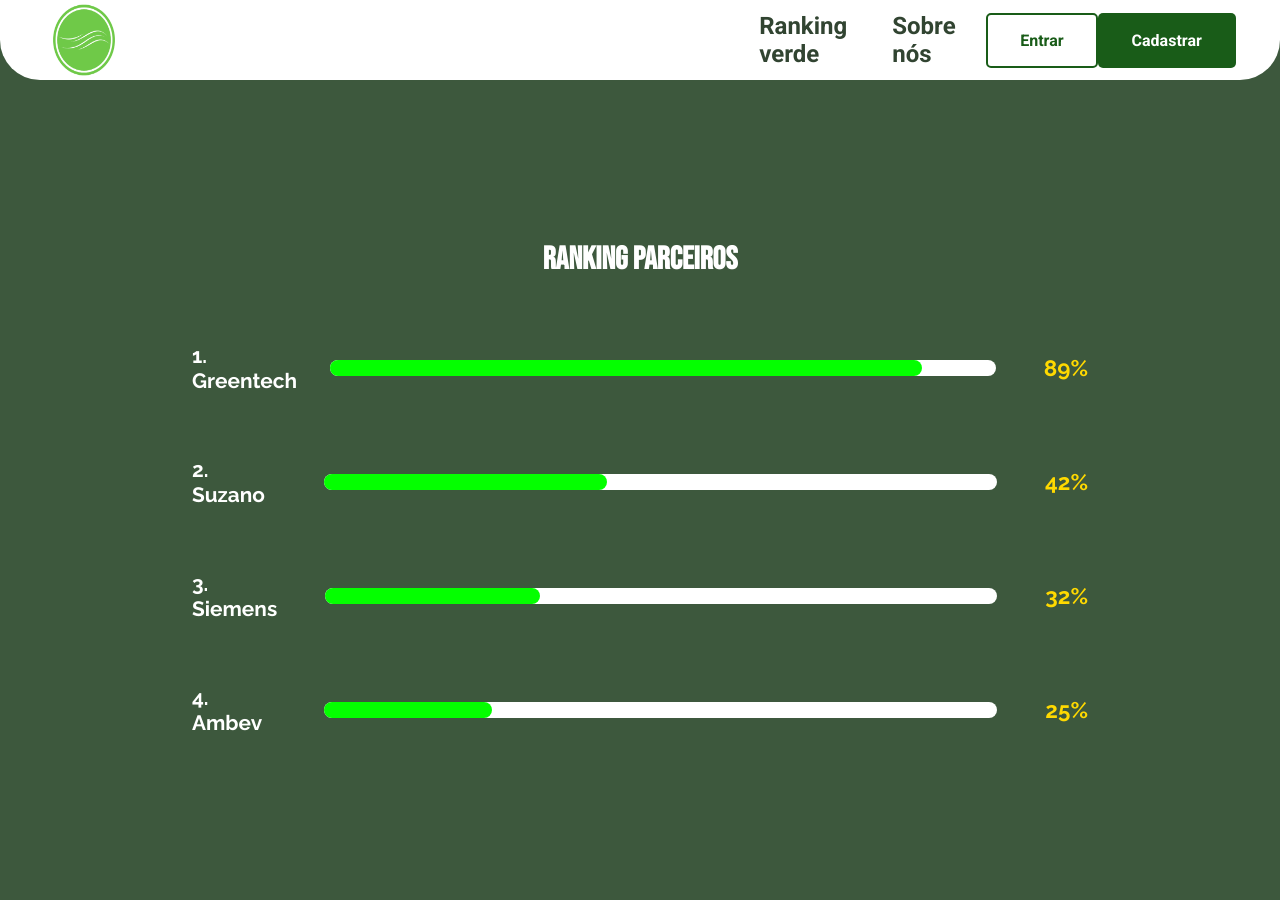
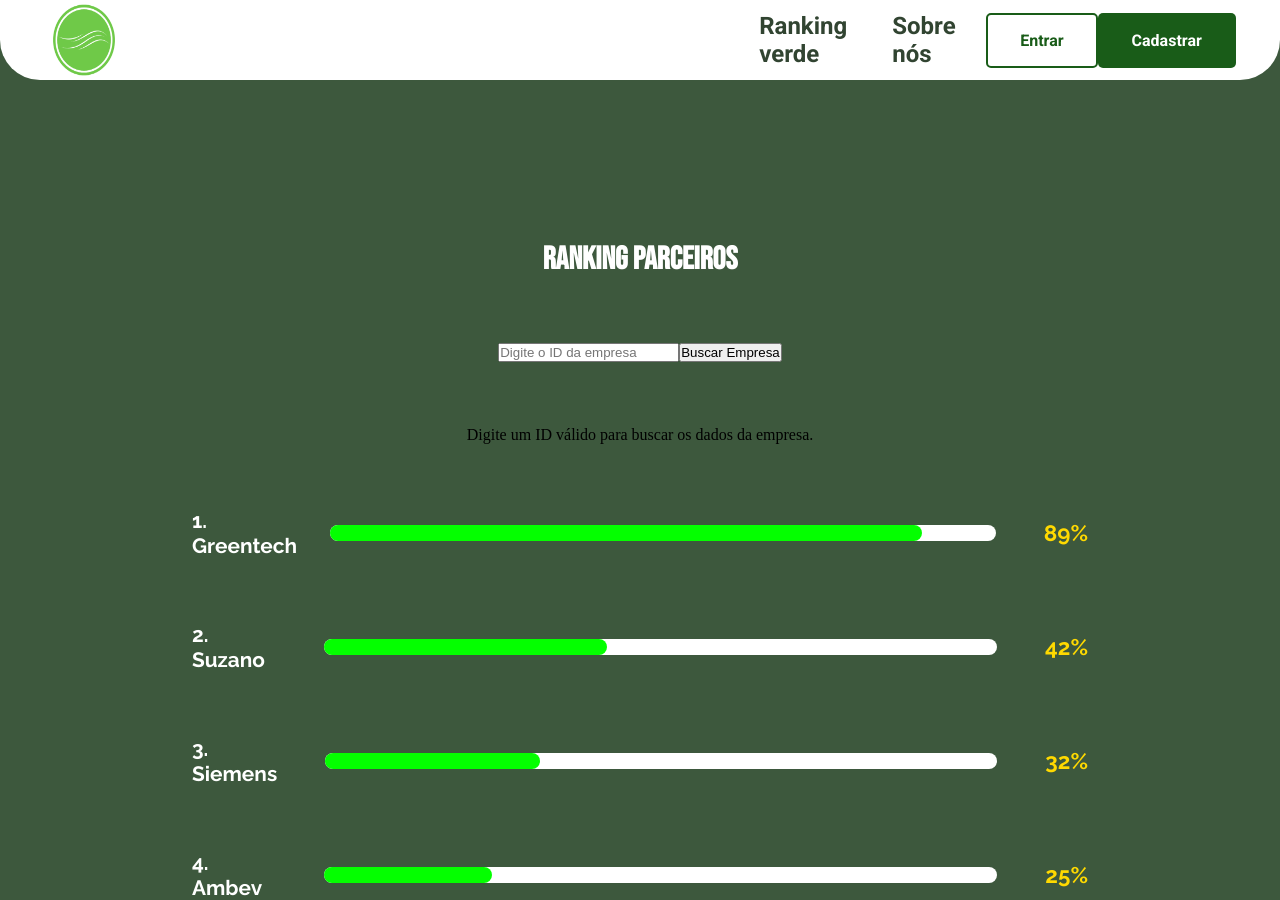
Before and after one commit to montclio/gs-sp4-twe, a Next.js app in the folder the-wind-eyes/: page /ranking-partners-companies in a window 1280 px wide. Before the commit the page ends 800 px from the top, so only its background shows below. Built offline with nearby package versions, Linux system fonts and the light colour scheme; a web font is replaced by a local one.

Commit message:
WIP: Tentando conectar com a API

```diff
--- a/the-wind-eyes/package.json
+++ b/the-wind-eyes/package.json
@@ -9,6 +9,7 @@
     "lint": "next lint"
   },
   "dependencies": {
+    "axios": "^1.7.7",
     "next": "13.5.5",
     "query-string": "^9.1.1",
     "react": "^18",
--- a/the-wind-eyes/src/app/ranking-partners-companies/page.tsx
+++ b/the-wind-eyes/src/app/ranking-partners-companies/page.tsx
@@ -1,18 +1,67 @@
+import { useState, useEffect } from "react";
 import RankingCard from "../components/RankingCard/RankingCard";
 import styles from "./page.module.css";
+import axios from "axios";
 
 export default function RankingPartnersCompanies() {
-  return (
-      <main className={styles.main}>
-        <h1 className={styles.tittle}>Ranking parceiros</h1>
+  const [idPartnersCompanies, setIdPartnersCompanies] = useState("");
+  const [companyData, setCompanyData] = useState(null);
+  const [error, setError] = useState("");
 
-        <RankingCard companie="1. Greentech" percentual="89%" scoreWidth="89%" />
-        <RankingCard companie="2. Suzano" percentual="42%" scoreWidth="42%" />
-        <RankingCard companie="3. Siemens" percentual="32%" scoreWidth="32%" />
-        <RankingCard companie="4. Ambev" percentual="25%" scoreWidth="25%" />
+  // Função para buscar dados da empresa
+  const fetchCompanyData = async (id) => {
+    try {
+      const response = await axios.get(`http://localhost:8080/empresaVerdePatrocinadora/${id}`);
+      setCompanyData(response.data);
+      setError("");
+    } catch (err) {
+      console.error("Erro ao buscar dados da empresa:", err);
+      setError("Erro ao buscar os dados da empresa. Verifique o ID informado.");
+      setCompanyData(null);
+    }
+  };
 
 
+  useEffect(() => {
+    if (idPartnersCompanies) {
+      fetchCompanyData(idPartnersCompanies);
+    }
+  }, [idPartnersCompanies]);
 
-      </main>
+  return (
+    <main className={styles.main}>
+      <h1 className={styles.tittle}>Ranking parceiros</h1>
+
+      <div className={styles.inputContainer}>
+        <input
+          type="text"
+          placeholder="Digite o ID da empresa"
+          value={idPartnersCompanies}
+          onChange={(e) => setIdPartnersCompanies(e.target.value)}
+          className={styles.input}
+        />
+        <button onClick={() => fetchCompanyData(idPartnersCompanies)} className={styles.button}>
+          Buscar Empresa
+        </button>
+      </div>
+
+      {error && <p className={styles.error}>{error}</p>}
+
+      {companyData ? (
+        <div className={styles.companyData}>
+          <h2>{companyData.nome}</h2>
+          <p><strong>Descrição:</strong> {companyData.descricao}</p>
+          <p><strong>Ranking:</strong> {companyData.ranking}</p>
+        </div>
+      ) : (
+        <p>Digite um ID válido para buscar os dados da empresa.</p>
+      )}
+
+      {/* Exemplo fixo de RankingCard */}
+      <RankingCard companie="1. Greentech" percentual="89%" scoreWidth="89%" />
+      <RankingCard companie="2. Suzano" percentual="42%" scoreWidth="42%" />
+      <RankingCard companie="3. Siemens" percentual="32%" scoreWidth="32%" />
+      <RankingCard companie="4. Ambev" percentual="25%" scoreWidth="25%" />
+    </main>
   );
 }
```
Also changed, not shown: the-wind-eyes/src/app/Login/page.tsx (+3 -4 lines), the-wind-eyes/src/app/sign-up/page.tsx (+13 -16 lines), 2 other files (tests, documents, lock files or other folders).
